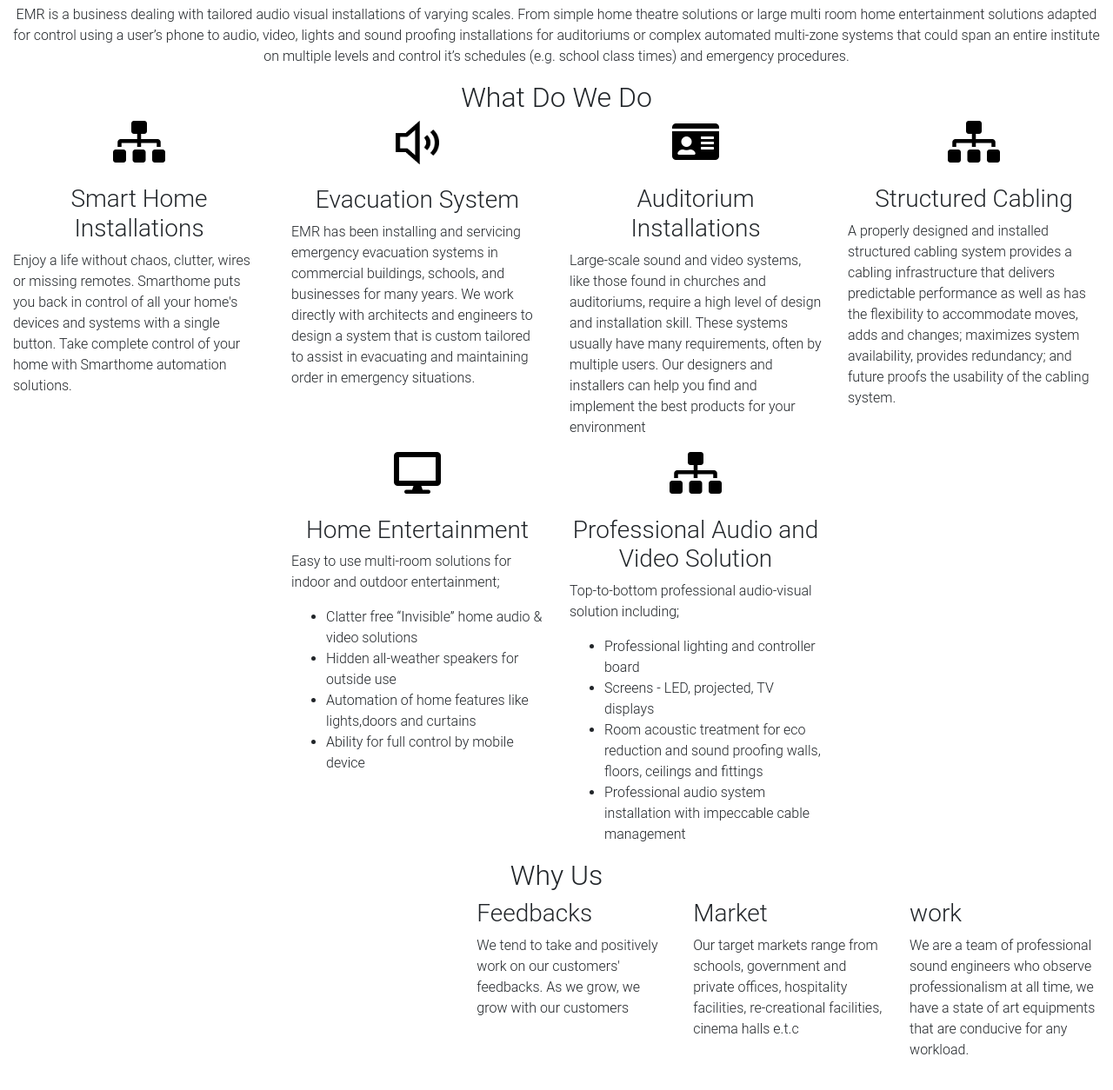
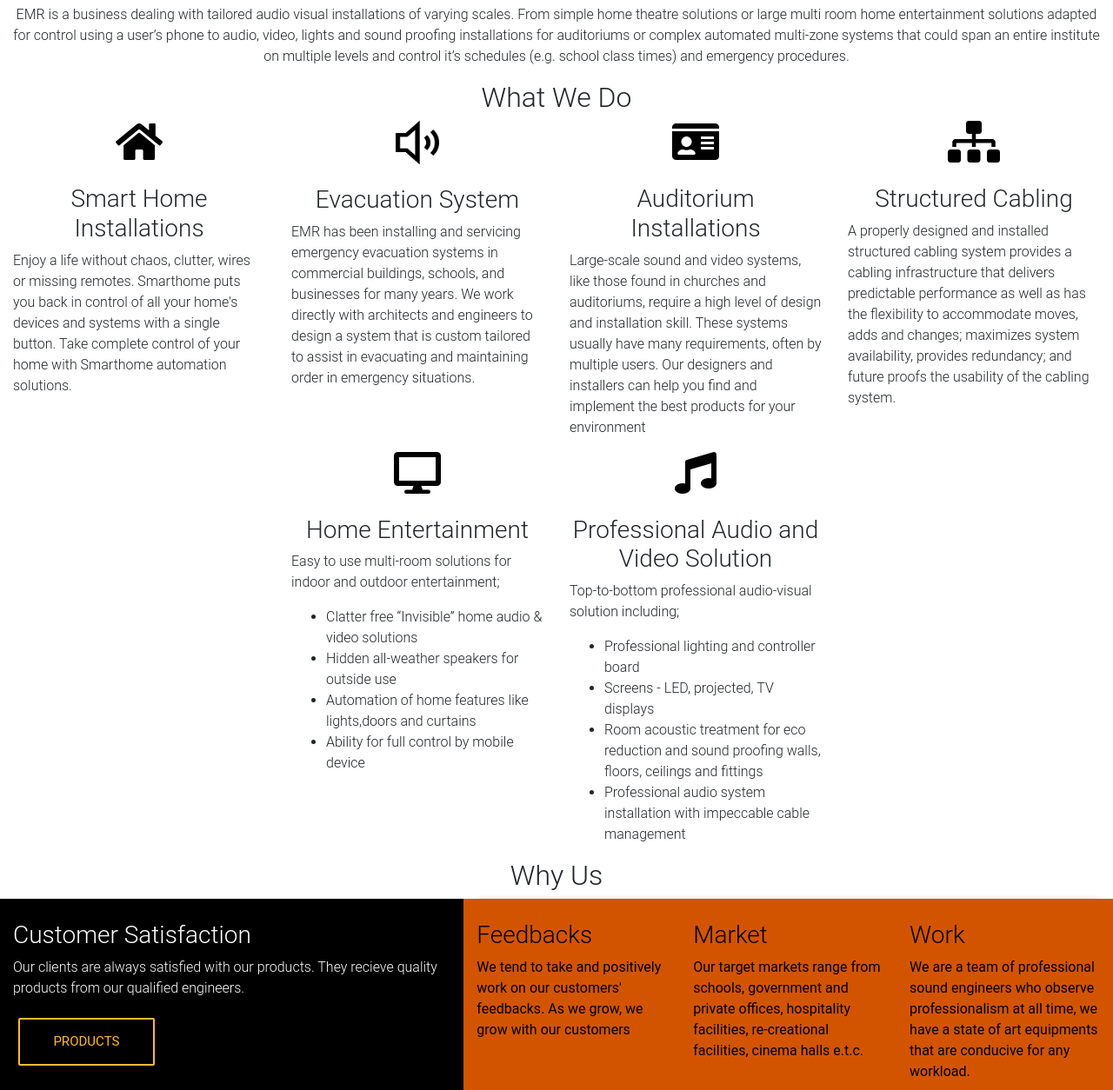
Before and after one commit to Brian23-eng/Entertainment, a plain HTML site: page index.html in a window 1280 px wide. Shown: the part 726-1980 px from the top of the page at 87% size. Drawn offline with nearby package versions, Linux system fonts and the light colour scheme; a web font is replaced by a local one.

Commit message:
correct errors

```diff
--- a/css/styles.css
+++ b/css/styles.css
@@ -95,3 +95,15 @@ i {
 h4{
   margin-left: 20%;
 }
+
+.work{
+  background-color: #D35400;
+  color: black;
+  padding-top: 25px;
+}
+
+.balm{
+  background-color: black;
+  color: white;
+  padding-top: 25px;
+}
--- a/index.html
+++ b/index.html
@@ -126,13 +126,13 @@
       <h1 class="text-center">Entertainment Media Retail</h1>
         <p class="text-center">EMR is a business dealing with tailored audio visual installations of varying scales. From simple home theatre solutions or large multi room home entertainment solutions adapted for control using a user’s phone to audio, video, lights and sound proofing installations for auditoriums or complex automated multi-zone systems that could span an entire institute on multiple levels and control it’s schedules (e.g. school class times) and emergency procedures.</p>
 
-      <h2 class="text-center">What Do We Do</h2>
+      <h2 class="text-center">What We Do</h2>
 
       <div class="row">
 
         <div class="col-md-3">
           <div class="text-center">
-            <i class="fa fa-sitemap fa-3x" aria-hidden="true"></i><br><br>
+            <i class="fa fa-home fa-3x" aria-hidden="true"></i><br><br>
             <h3>Smart Home Installations</h3>
           </div>
 
@@ -207,7 +207,7 @@
         <div class="col-md-3">
 
           <div class="text-center">
-            <i class="fa fa-sitemap fa-3x" aria-hidden="true"></i><br><br>
+            <i class="fa fa-music fa-3x" aria-hidden="true"></i><br><br>
             <h3>Professional Audio and Video Solution</h3>
           </div>
 
@@ -232,12 +232,19 @@
     <div>
       <h2 class="text-center">Why Us</h2>
       <div class="row">
-        <div class="col-md-5">
+        <div class="col-md-5 balm">
+          <h3>Customer Satisfaction</h3>
 
+          <p>Our clients are always satisfied  with our products. They recieve quality products from our qualified engineers.</p>
+
+          <a href="#"><button type="button" class="btn btn-outline-warning btn-lg">Products</button></a><br>
         </div>
 
         <div class="col-md-7">
-          <div class="row">
+
+          <div class="card">
+            <div class="row work">
+
               <div class="col-md-4">
                 <h3>Feedbacks</h3>
                 <p>We tend to take and positively work on our customers' feedbacks. As we grow, we grow with our customers</p>
@@ -245,14 +252,16 @@
 
               <div class="col-md-4">
                 <h3>Market</h3>
-              <p>Our target markets range from schools, government and private offices, hospitality facilities, re-creational facilities, cinema halls e.t.c</p>
+                <p>Our target markets range from schools, government and private offices, hospitality facilities, re-creational facilities, cinema halls e.t.c.</p>
               </div>
 
               <div class="col-md-4">
-              <h3>work</h3>
+                <h3>Work</h3>
                 <p>We are a team of professional sound engineers who observe professionalism at all time, we have a state of art equipments that are conducive for any workload.</p>
               </div>
             </div>
+          </div>
+
 
 
         </div>
```
Lines whose indentation alone changed are shown as unchanged.
